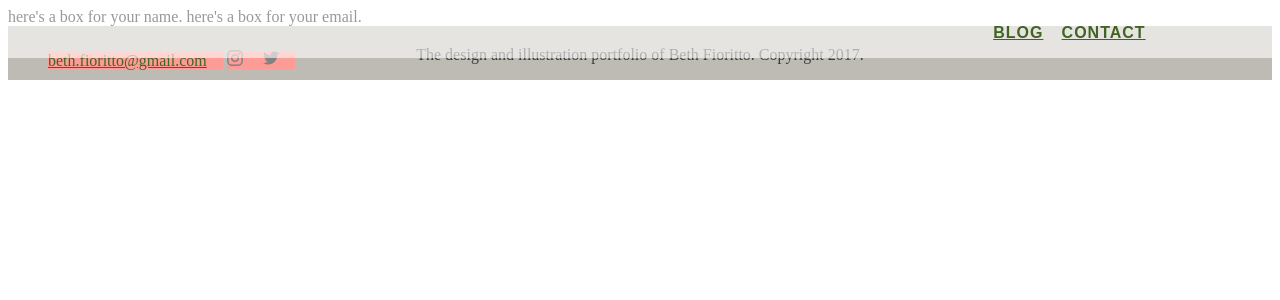
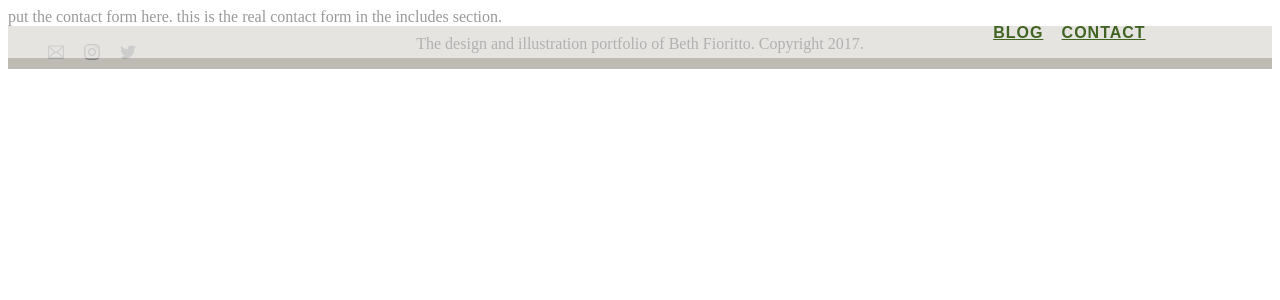
Before and after one commit to bfioritto/bethfioritto, a Jekyll site: the page built from contact/index.html, in a window 1280 px wide. Shown: the top 300 px of the page. Built offline with Jekyll 4.4.1, drawn with Linux system fonts in a browser that asks for light colours.

Commit message:
started fake contact form, to eventually be in the include folder but currently in the top level folder

```diff
--- a/_includes/contact_form.html
+++ b/_includes/contact_form.html
@@ -1,2 +1 @@
-here's a box for your name.
-here's a box for your email.
+put the contact form here. this is the real contact form in the includes section.
--- a/_includes/footer.html
+++ b/_includes/footer.html
@@ -2,7 +2,7 @@
 
         <ul class="contact-list">
           {% if site.email %}
-          <li><a href="mailto:{{ site.email }}">{{ site.email }}</a></li>
+          <li><a href="mailto:{{ site.email }}">{% include email_icon.svg %}</a></li>
           {% endif %}
 
           {% if site.instagram_username %}
--- a/assets/main.scss
+++ b/assets/main.scss
@@ -108,33 +108,30 @@ a visited {
 .site-footer {
   display: block;
   background-color: $medium-grey;
-  padding-bottom: 2.5rem;
-  padding-top: .5rem;
+  padding-bottom: 2.6rem;
+  padding-top: .1rem;
 }
 
 .contact-list {
   font-family: $base-font-family;
-  ul {
-  vertical-align: text-bottom;
-  }
+  font-size: $font-size-1;
   li {
     display: inline;
     padding-right: 1rem;
-    background-color: $light-coral;
     a {
       text-decoration: none;
-    }
-    &:first-child a {
-      text-decoration: underline;
     }
   }
 }
 
 .site-description {
   text-align: center;
-  margin: -2.5rem;
-  color: $text-color;
+  margin: -2.8rem;
+  color: "#828282";
 }
+
+
+
 
 /* case study section divs */
 
@@ -280,9 +277,7 @@ a visited {
 
   .square-content {
     position: absolute;
-    background-color: $light-coral;
-    width: 100%;
-    height: 100%;
+    max-width: 400px;
     img {
     width: 100%;
     height: 100%;
@@ -382,8 +377,41 @@ a visited {
 
 
 
+/* contact form include */
+.contact-form {
+  background-color: $background-color-1;
+  font-family: $base-font-family;
+  font-size: $font-size-2;
+  text-align: center;
+  padding: 10rem;
+
+}
+
+#input-box {
+  margin: .6rem;
+  padding: .6rem;
+  height: 1rem;
+  width: 20rem;
+  font-size: $font-size-1;
+  font-family: $header-font-family;
+}
 
 
+#prospective-client {
+  font-family: $header-font-family;
+  font-size: $font-size-3;
+  text-transform: uppercase;
+  letter-spacing: 2px;
+  color: $text-color;
+  .button {
+  background-color: $light-coral;
+  border: none;
+  padding-top: .4rem;
+  padding-bottom: .4rem;
+  padding-right: 1.2rem;
+  padding-left: 1.2rem;
+  }
+}
 
 
 
```
Also changed, not shown: contact_form.md (added, +30 -0 lines), index.md (+2 -0 lines), _includes/email_icon.svg (added), _includes/icon-email.svg (added).
